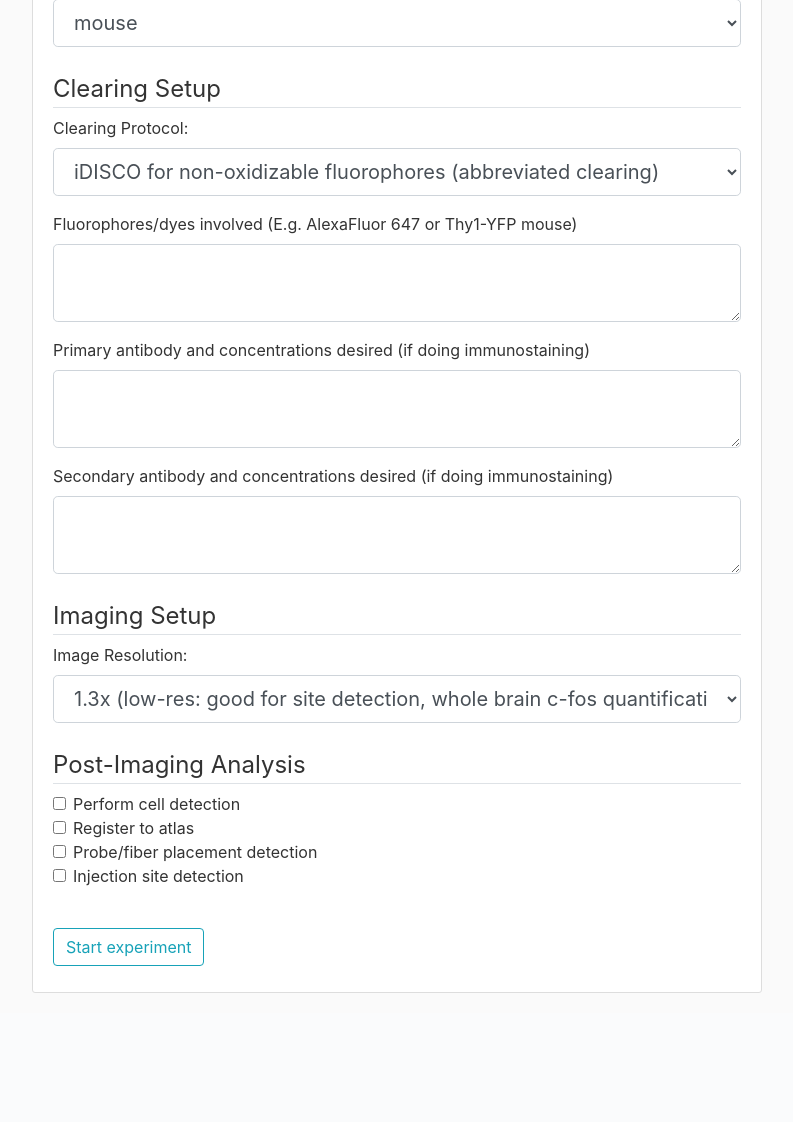
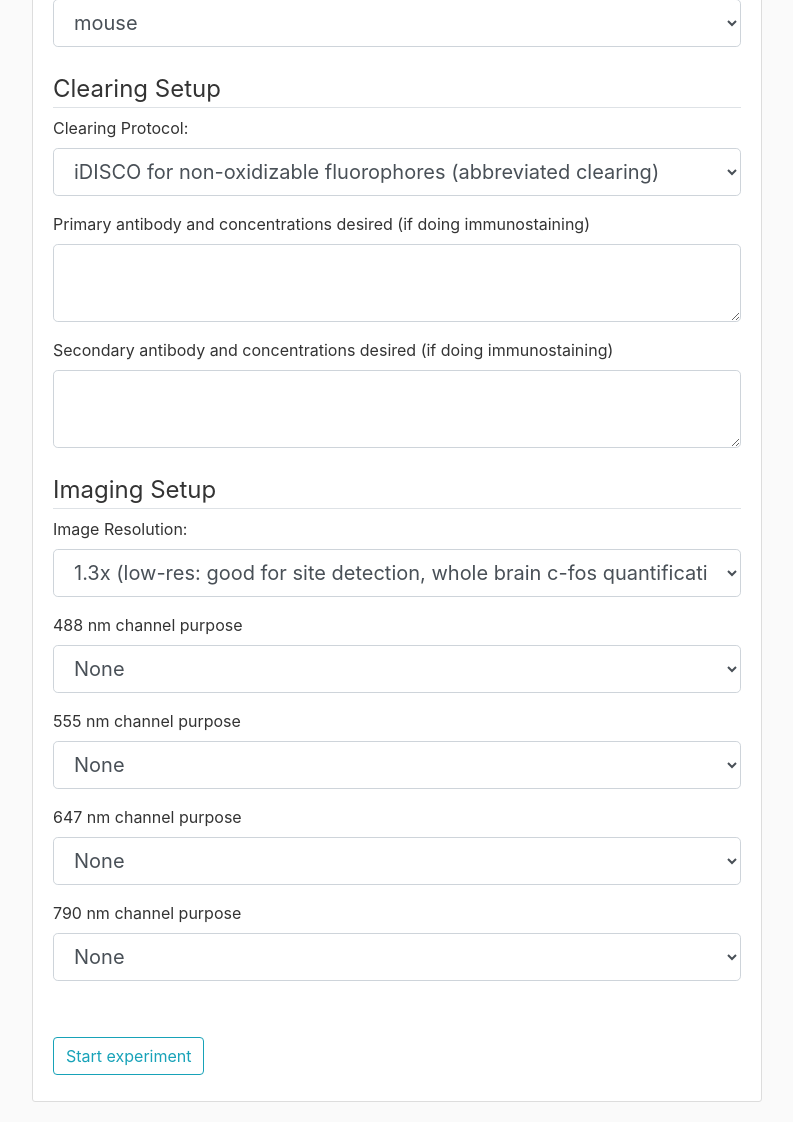
Before and after one commit to BrainCOGS/lightserv, a Flask app: template lightserv/templates/experiments/create_exp.html in a window 1280 px wide. Shown: the part 563-1685 px from the top of the page, without its empty margins (53-846 px from the left). Before the commit the page ends 1556 px from the top, so only its background shows below. Run offline with Flask 2, Linux system fonts and the light colour scheme; the template is opened without the code that fills it: values that come from a table or form of the project are taken from there, others are empty; parts of the project's set-up code (start-up, migrations or seed data) failed here and were passed over; some libraries are stand-ins or nearby versions.

Commit message:
replace fluorophores field with 4 imaging channels

```diff
--- a/lightserv/experiments/forms.py
+++ b/lightserv/experiments/forms.py
@@ -8,6 +8,8 @@ from lightserv import db
 
 class ExpForm(FlaskForm):
 	""" The form for requesting a new experiment/dataset """
+
+	# Basic info
 	title = StringField('Title',validators=[DataRequired(),Length(max=100)])
 	description = TextAreaField('Description',validators=[DataRequired(),Length(max=250)])
 	labname = StringField('Lab name(s) (e.g. Tank/Brody)',validators=[DataRequired(),Length(max=100)])
@@ -15,31 +17,47 @@ class ExpForm(FlaskForm):
 		validators=[DataRequired(),Length(max=100),Email()])
 
 	species = SelectField('Species:', choices=[('mouse','mouse'),('rat','rat'),('primate','primate'),('marsupial','marsupial')],validators=[InputRequired(),Length(max=50)]) # for choices first element of tuple is the value of the option, the second is the displayed text
+	# Clearing info
 	clearing_protocol = SelectField('Clearing Protocol:', choices= \
 		[('iDISCO abbreviated clearing','iDISCO for non-oxidizable fluorophores (abbreviated clearing)'),
 		 ('iDISCO abbreviated clearing (rat)','Rat: iDISCO for non-oxidizable fluorophores (abbreviated clearing)'),
 	     ('iDISCO+_immuno','iDISCO+ (immunostaining)'),
 	     ('uDISCO','uDISCO'),('iDISCO_EdU','Wang Lab iDISCO Protocol-EdU')],validators=[InputRequired()]) # for choices first element of tuple is the value of the option, the second is the displayed text
-	fluorophores = TextAreaField('Fluorophores/dyes involved (E.g. AlexaFluor 647 or Thy1-YFP mouse)',validators=[Length(max=100)])
-	channel488 = SelectField('488 nm channel purpose',choices=[('registration','registration'),
-							('injection_detection','injection_detection','probe_detection','probe_detection','cell_detection','cell_detection')])
-	channel555 = SelectField('555 nm channel purpose',choices=[('registration','registration'),
-							('injection_detection','injection_detection','probe_detection','probe_detection','cell_detection','cell_detection')])
-	channel647 = SelectField('647 nm channel purpose',choices=[('registration','registration'),
-							('injection_detection','injection_detection','probe_detection','probe_detection','cell_detection','cell_detection')])
-	channel790 = SelectField('790 nm channel purpose',choices=[('registration','registration'),
-							('injection_detection','injection_detection','probe_detection','probe_detection','cell_detection','cell_detection')])
-
 	antibody1 = TextAreaField('Primary antibody and concentrations desired (if doing immunostaining)',validators=[Length(max=100)])
 	antibody2 = TextAreaField('Secondary antibody and concentrations desired (if doing immunostaining)',validators=[Length(max=100)])
-	''' Imaging parameters '''
+
+	# Imaging info
+	channel488 = SelectField('488 nm channel purpose',choices=[
+							('','None'),
+							('registration','registration'),
+							('injection_detection','injection_detection'),
+							('probe_detection','probe_detection'),
+							('cell_detection','cell_detection')]
+							)
+	channel555 = SelectField('555 nm channel purpose',choices=[
+							('','None'),
+							('registration','registration'),
+							('injection_detection','injection_detection'),
+							('probe_detection','probe_detection'),
+							('cell_detection','cell_detection')]
+							)
+	channel647 = SelectField('647 nm channel purpose',choices=[
+							('','None'),
+							('registration','registration'),
+							('injection_detection','injection_detection'),
+							('probe_detection','probe_detection'),
+							('cell_detection','cell_detection')]
+							)
+	channel790 = SelectField('790 nm channel purpose',choices=[
+							('','None'),
+							('registration','registration'),
+							('injection_detection','injection_detection'),
+							('probe_detection','probe_detection'),
+							('cell_detection','cell_detection')]
+							)
 	image_resolution = SelectField('Image Resolution:',
 		choices=[('1.3x','1.3x (low-res: good for site detection, whole brain c-fos quantification, or registration)'),
 	('4x','4x (high-res: good for tracing, cell detection)')],validators=[InputRequired()]) # for choices first element of tuple is the value of the option, the second is the displayed text
-	cell_detection = BooleanField('Perform cell detection',default=False)
-	registration = BooleanField('Register to atlas',default=False)
-	probe_detection = BooleanField('Probe/fiber placement detection',default=False)
-	injection_detection = BooleanField('Injection site detection',default=False)
 	submit = SubmitField('Start experiment')
 
 	def validate_antibody1(self,antibody1):
--- a/lightserv/templates/experiments/create_exp.html
+++ b/lightserv/templates/experiments/create_exp.html
@@ -77,19 +77,6 @@
 
 				</div>
 				<div class="form-group">
-					{{ form.fluorophores.label(class="form-control-label") }}
-					{% if form.fluorophores.errors %}
-						{{ form.fluorophores(class="form-control form-control-lg is-invalid") }}
-						<div class="invalid-feedback">
-							{% for error in form.fluorophores.errors %}
-								<span>{{ error }}</span>
-							{% endfor %}
-						</div>
-					{% else %}
-						{{ form.fluorophores(class="form-control form-control-lg") }}
-					{% endif %}
-				</div>
-				<div class="form-group">
 					{{ form.antibody1.label(class="form-control-label") }}
 					{% if form.antibody1.errors %}
 						{{ form.antibody1(class="form-control form-control-lg is-invalid") }}
@@ -120,23 +107,23 @@
 					{{ form.image_resolution.label(class="form-control-label mr-2") }}
 					{{ form.image_resolution(class="form-control form-control-lg") }}
 				</div>
-				<legend class="border-bottom mb-2 mt-4">Post-Imaging Analysis</legend>
-				<div class="form-check">
-					{{ form.cell_detection(class="form-check-input") }}
-					{{ form.cell_detection.label(class="form-check-label") }}
+				<div class="form-group">
+					{{ form.channel488.label(class="form-control-label mr-2") }}
+					{{ form.channel488(class="form-control form-control-lg") }}
 				</div>
-				<div class="form-check">
-					{{ form.registration(class="form-check-input") }}
-					{{ form.registration.label(class="form-check-label") }}
+				<div class="form-group">
+					{{ form.channel555.label(class="form-control-label mr-2") }}
+					{{ form.channel555(class="form-control form-control-lg") }}
 				</div>
-				<div class="form-check">
-					{{ form.probe_detection(class="form-check-input") }}
-					{{ form.probe_detection.label(class="form-check-label") }}
+				<div class="form-group">
+					{{ form.channel647.label(class="form-control-label mr-2") }}
+					{{ form.channel647(class="form-control form-control-lg") }}
 				</div>
-				<div class="form-check">
-					{{ form.injection_detection(class="form-check-input") }}
-					{{ form.injection_detection.label(class="form-check-label") }}
+				<div class="form-group">
+					{{ form.channel790.label(class="form-control-label mr-2") }}
+					{{ form.channel790(class="form-control form-control-lg") }}
 				</div>
+
 			</fieldset>
 			<div class="form-group">
 				{{ form.submit(class="btn btn-outline-info mt-4") }}
```
Also changed, not shown: lightserv/experiments/routes.py (+23 -18 lines), lightserv/tables.py (+10 -9 lines), lightserv/templates/experiments/start_processing.html (+8 -5 lines), setup_schema.py (+5 -6 lines).
